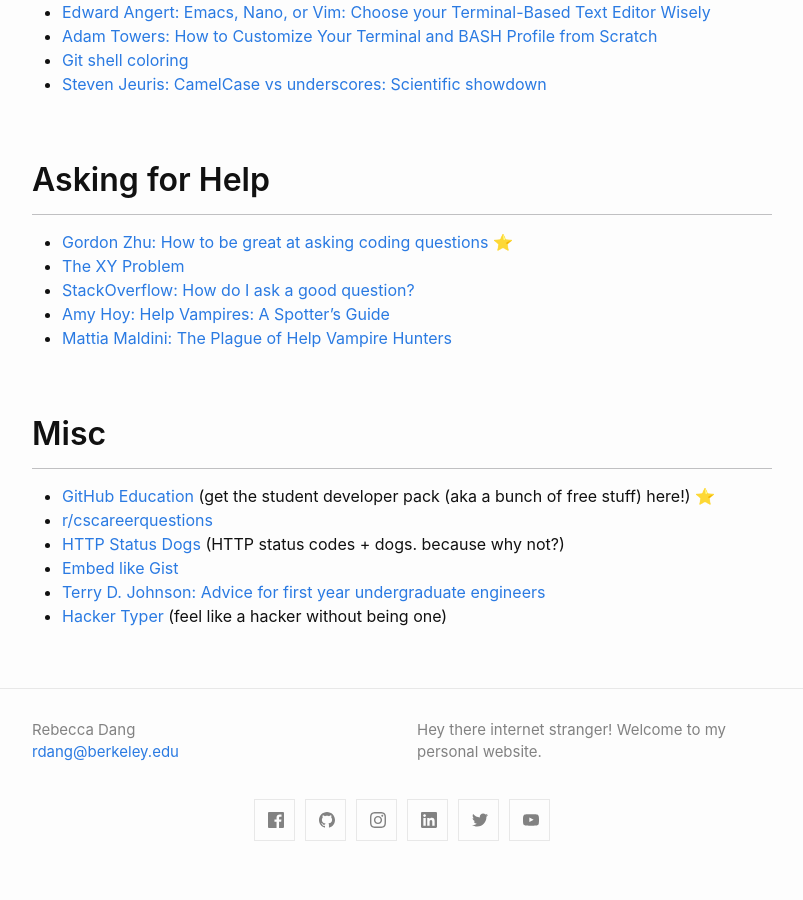
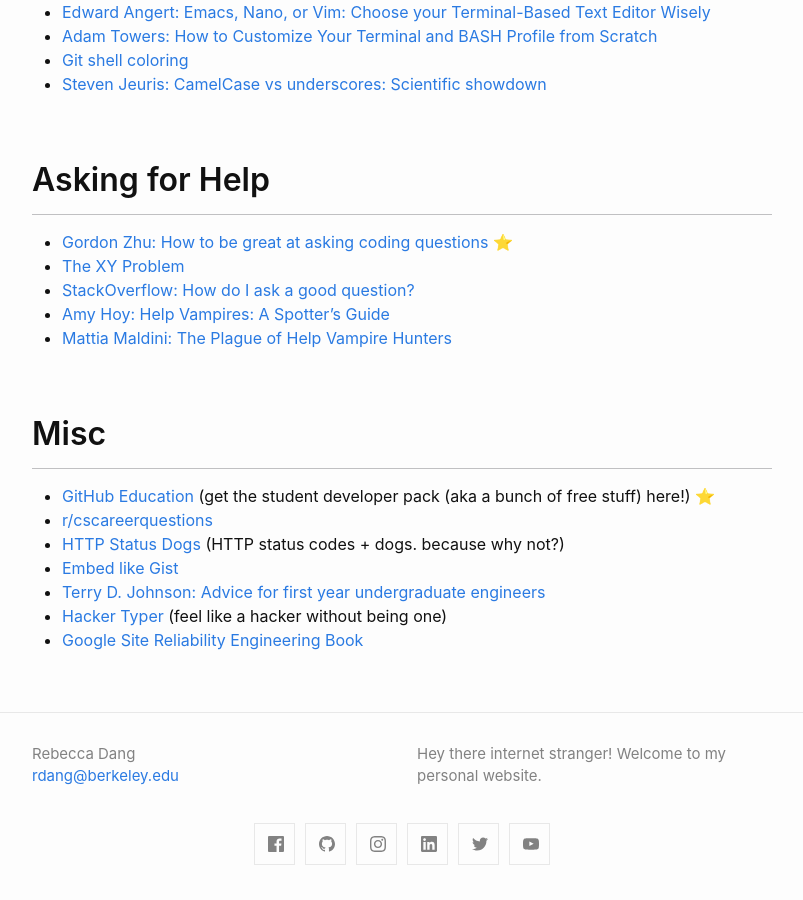
Before and after one commit to phrdang/phrdang.github.io, a Jekyll site: the page built from resources.md, in a window 1280 px wide and 900 px high, scrolled down 10062 px. Shown: the whole window, without its empty margins (238-1041 px from the left). Built offline with Jekyll 4.4.1, drawn with Linux system fonts in a browser that asks for light colours; before the commit the page ends 10938 px from its top, so only the background shows below that.

Commit message:
Add Google SRE book to Resources

```diff
--- a/resources.md
+++ b/resources.md
@@ -343,3 +343,4 @@
 - [Embed like Gist](https://emgithub.com/)
 - [Terry D. Johnson: Advice for first year undergraduate engineers](https://docs.google.com/document/d/19UJ1IesSjN9B9sQn2IEM9baQV-E-oMveiM9WSLBcI8s/edit)
 - [Hacker Typer](https://hackertyper.netlify.app/) (feel like a hacker without being one)
+- [Google Site Reliability Engineering Book](https://sre.google/sre-book/table-of-contents/)
```
